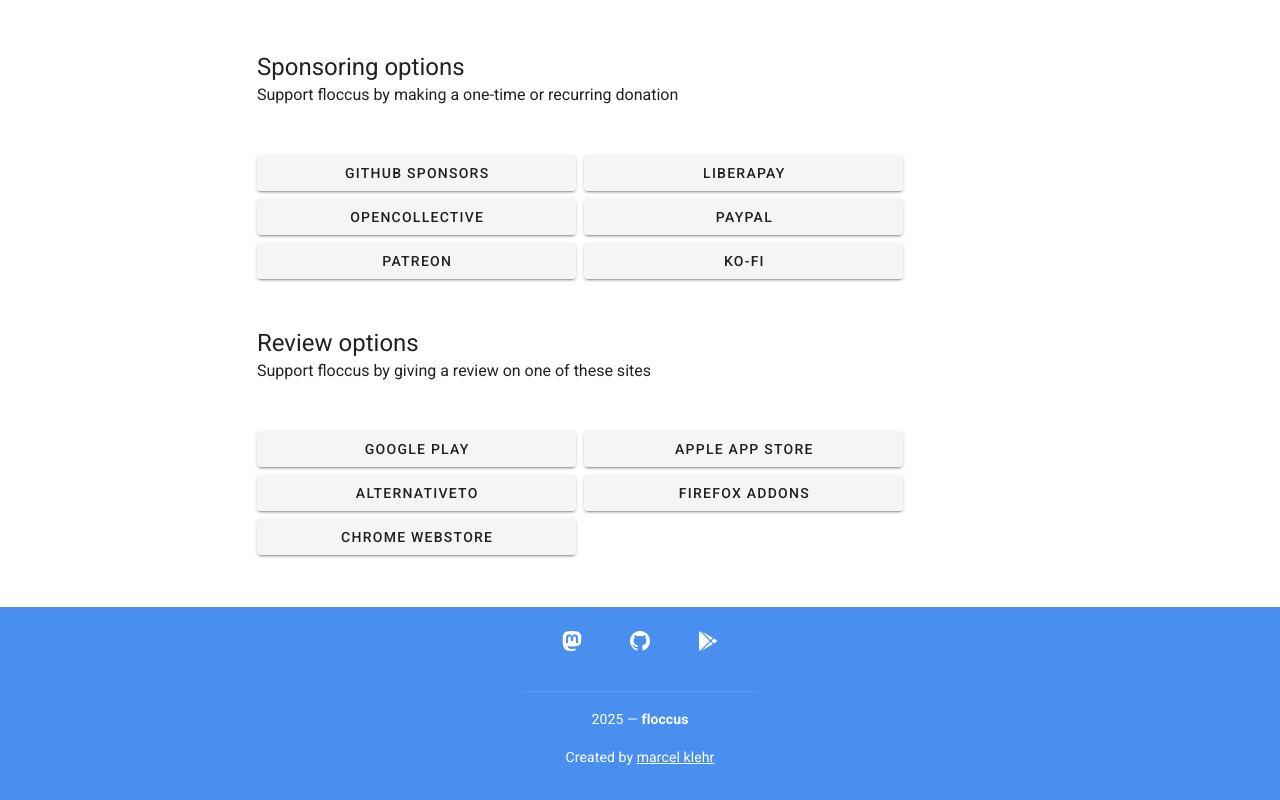
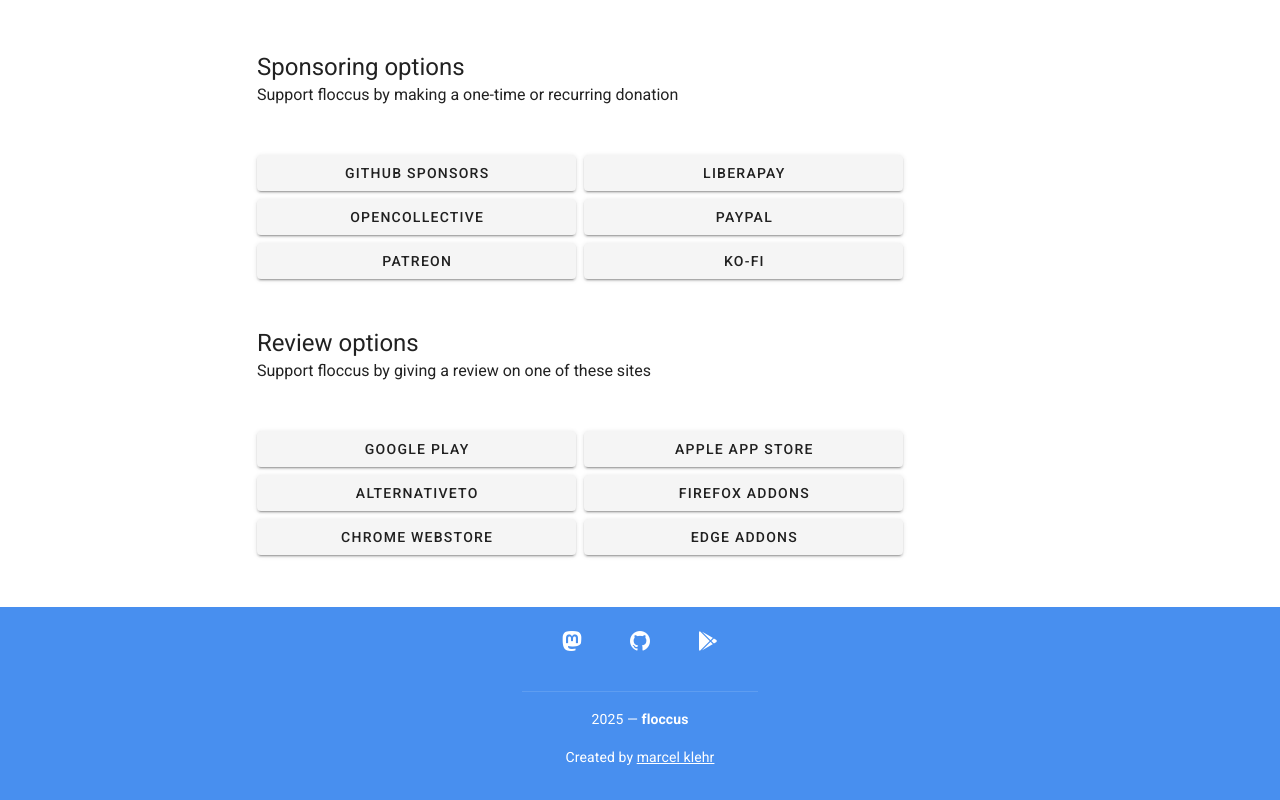
Before and after one commit to floccusaddon/nuxt-website, a Nuxt app: page /donate in a window 1280 px wide. Shown: the part 564-1364 px from the top of the page. Built offline with nearby package versions, Linux system fonts and the light colour scheme.

Commit message:
fix(donate): Add Edge Addons review option

```diff
--- a/pages/donate.vue
+++ b/pages/donate.vue
@@ -45,6 +45,7 @@
         <v-btn href="https://alternativeto.net/software/floccus/about/" class="mt-2 mr-2 col-lg-5">AlternativeTo</v-btn>
         <v-btn href="https://addons.mozilla.org/de/firefox/addon/floccus/reviews/" class="mt-2 mr-2 col-lg-5">Firefox Addons</v-btn>
         <v-btn href="https://chromewebstore.google.com/detail/floccus-bookmarks-sync/fnaicdffflnofjppbagibeoednhnbjhg" class="mt-2 mr-2 col-lg-5">Chrome Webstore</v-btn>
+        <v-btn href="https://microsoftedge.microsoft.com/addons/detail/floccus-bookmarks-sync/gjkddcofhiifldbllobcamllmanombji" class="mt-2 mr-2 col-lg-5">Edge Addons</v-btn>
       </v-col>
     </v-row>
   </div>
```
